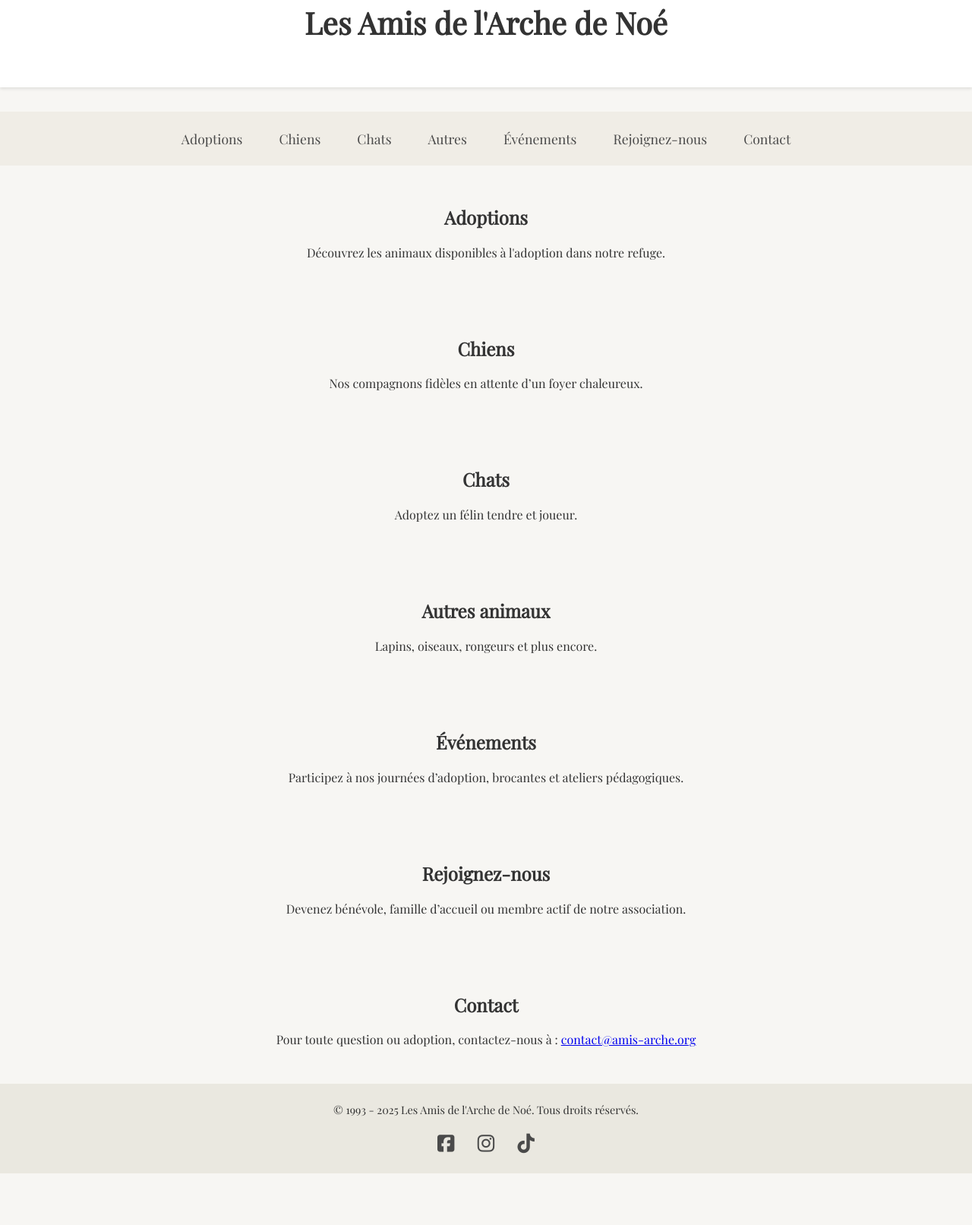
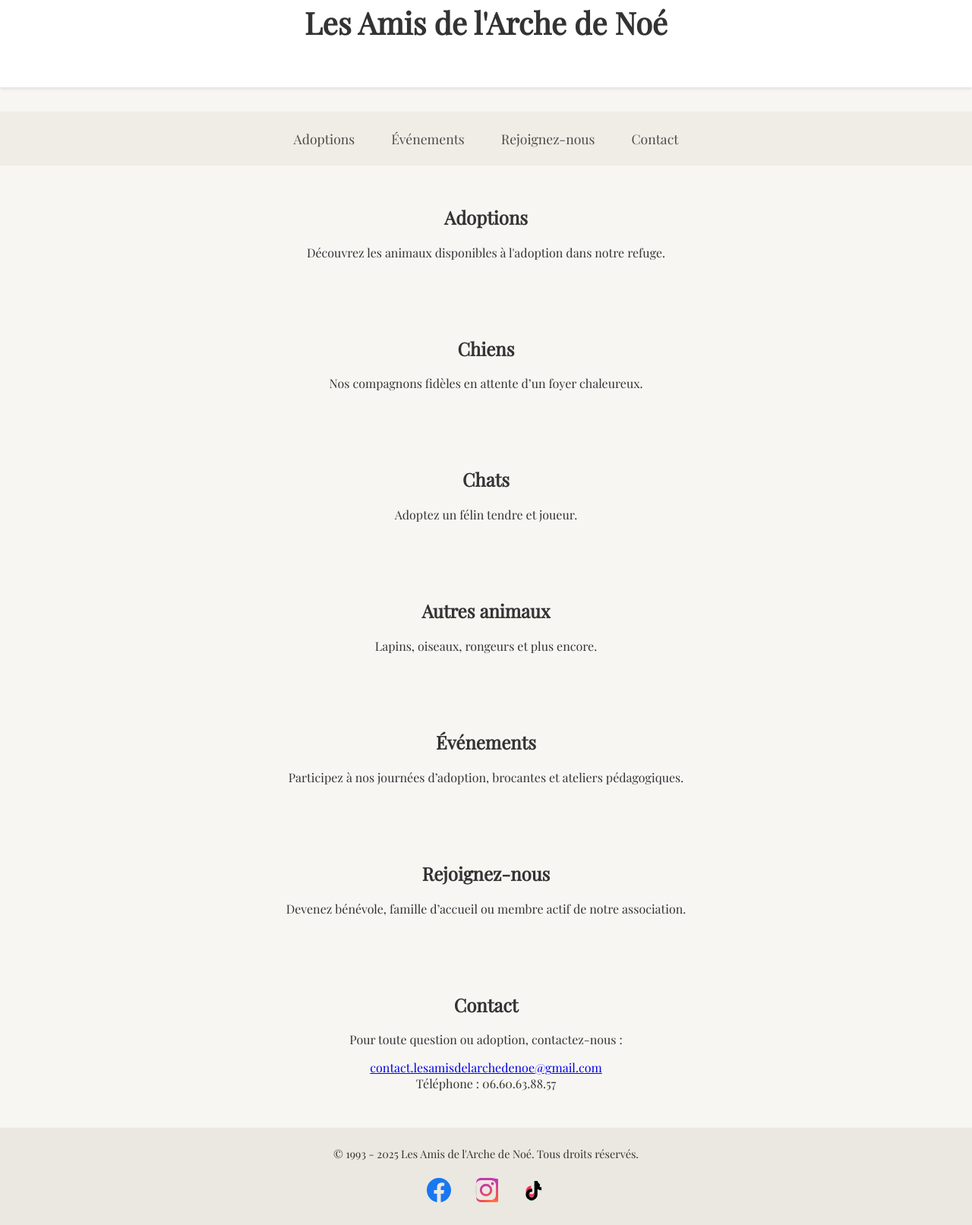
Before and after one commit to zeldalex83/association-amisarchenoe, a plain HTML site: page index.html in a window 1280 px wide. Shown: the part 199-1812 px from the top of the page at 76% size. Before the commit the page ends 1744 px from the top, so only its background shows below. Drawn offline with nearby package versions, Linux system fonts and the light colour scheme.

Commit message:
Add files via upload

```diff
--- a/index.html
+++ b/index.html
@@ -8,14 +8,17 @@
   <!-- Google Font -->
   <link href="https://fonts.googleapis.com/css2?family=Playfair+Display&display=swap" rel="stylesheet" />
 
-  <!-- Font Awesome for social icons -->
-  <script src="https://kit.fontawesome.com/a076d05399.js" crossorigin="anonymous"></script>
-
   <style>
+    :root{
+      --muted: #4a4a4a;
+      --bg: #f7f6f3;
+      --footer: #eae8e0;
+    }
+    *{box-sizing:border-box}
     body {
       font-family: 'Playfair Display', serif;
       margin: 0;
-      background-color: #f7f6f3;
+      background-color: var(--bg);
       color: #333;
       text-align: center;
     }
@@ -47,7 +50,7 @@
     }
 
     nav a {
-      color: #4a4a4a;
+      color: var(--muted);
       text-decoration: none;
       padding: 0.5rem 1rem;
       border-radius: 5px;
@@ -58,38 +61,96 @@
       background-color: #dcd6cb;
     }
 
+    /* Dropdown container */
+    .dropdown {
+      position: relative;
+      display: flex; /* plutôt que inline-block */
+      align-items: center;
+    }
+
+    .dropdown > a {
+      color: var(--muted);
+      text-decoration: none;
+      padding: 0.5rem 1rem;
+      border-radius: 5px;
+      transition: background 0.3s ease;
+    }
+
+    .dropdown > a:hover {
+      background-color: #dcd6cb;
+    }
+
+    .submenu {
+      display: none;
+      position: absolute;
+      background-color: #f0ede6;
+      min-width: 160px;
+      box-shadow: 0 2px 4px rgba(0,0,0,0.1);
+      z-index: 1;
+      flex-direction: column;
+      text-align: left;
+    }
+
+    .submenu a {
+      display: block;
+      padding: 0.5rem 1rem;
+      font-size: 0.95rem;
+      color: #666;
+    }
+
+    .submenu a:hover {
+      background-color: #dcd6cb;
+    }
+
+    .dropdown:hover .submenu {
+      display: flex;
+    }
+
     section {
       padding: 2rem;
     }
 
+    article {
+      margin: 1.5rem 0;
+    }
+
     footer {
-      background-color: #eae8e0;
+      background-color: var(--footer);
       padding: 1.5rem 1rem;
       font-size: 0.9rem;
     }
 
     .social-icons {
       margin-top: 1rem;
+      display: flex;
+      justify-content: center;
+      gap: 18px;
     }
 
-    .social-icons a {
-      margin: 0 12px;
-      color: #4a4a4a;
-      text-decoration: none;
-      font-size: 1.6rem;
-      transition: color 0.3s ease;
+    .social-icons a{
+      width:44px;
+      height:44px;
+      display:inline-flex;
+      align-items:center;
+      justify-content:center;
+      border-radius:8px;
+      text-decoration:none;
+      transition: transform .18s ease;
     }
+    .social-icons a:hover{ transform: translateY(-3px); }
 
-    .social-icons a:hover {
-      color: #3b5998; /* Facebook */
-    }
+    .social-icons svg{ width:32px; height:32px; display:block; }
 
-    .social-icons a.instagram:hover {
-      color: #e4405f; /* Instagram */
-    }
-
-    .social-icons a.tiktok:hover {
-      color: #000; /* TikTok (no official color) */
+    .sr-only{
+      position:absolute;
+      width:1px;
+      height:1px;
+      padding:0;
+      margin:-1px;
+      overflow:hidden;
+      clip:rect(0,0,0,0);
+      white-space:nowrap;
+      border:0;
     }
   </style>
 </head>
@@ -101,10 +162,14 @@
   </header>
 
   <nav>
-    <a href="#adoptions">Adoptions</a>
-    <a href="#chiens">Chiens</a>
-    <a href="#chats">Chats</a>
-    <a href="#autres">Autres</a>
+    <div class="dropdown">
+      <a href="#adoptions">Adoptions</a>
+      <div class="submenu">
+        <a href="#chiens">Chiens</a>
+        <a href="#chats">Chats</a>
+        <a href="#autres">Autres</a>
+      </div>
+    </div>
     <a href="#evenements">Événements</a>
     <a href="#rejoignez-nous">Rejoignez-nous</a>
     <a href="#contact">Contact</a>
@@ -142,20 +207,46 @@
 
   <section id="contact">
     <h2>Contact</h2>
-    <p>Pour toute question ou adoption, contactez-nous à : <a href="mailto:contact@amis-arche.org">contact@amis-arche.org</a></p>
+    <p>Pour toute question ou adoption, contactez-nous : </p>
+    <p><a href="mailto:contact.lesamisdelarchedenoe@gmail.com">contact.lesamisdelarchedenoe@gmail.com</a> <br>
+    Téléphone : 06.60.63.88.57</p>
   </section>
 
   <footer>
     &copy; 1993 - 2025 Les Amis de l'Arche de Noé. Tous droits réservés.
-    <div class="social-icons">
-      <a href="https://www.facebook.com/Les.amis.de.larche.de.noe/" target="_blank" aria-label="Facebook">
-        <i class="fab fa-facebook-square"></i>
+    <div class="social-icons" aria-label="Liens vers nos réseaux sociaux">
+      <!-- Facebook official logo -->
+      <a class="facebook" href="https://www.facebook.com/Les.amis.de.larche.de.noe/" target="_blank" aria-label="Facebook">
+        <svg xmlns="http://www.w3.org/2000/svg" viewBox="0 0 24 24" role="img" aria-hidden="false">
+          <title>Facebook</title>
+          <path fill="#1877F2" d="M24 12.073C24 5.405 18.627 0 12 0S0 5.405 0 12.073C0 18.1 4.388 23.093 10.125 24v-8.437H7.078V12.07h3.047V9.412c0-3.021 1.792-4.688 4.533-4.688 1.312 0 2.686.235 2.686.235v2.953h-1.513c-1.49 0-1.953.925-1.953 1.874v2.284h3.328l-.532 3.493h-2.796V24C19.612 23.093 24 18.1 24 12.073z"/>
+        </svg>
+        <span class="sr-only">Facebook</span>
       </a>
-      <a href="https://www.instagram.com/lesamisdelarchedenoe/" target="_blank" class="instagram" aria-label="Instagram">
-        <i class="fab fa-instagram"></i>
+
+      <!-- Instagram official logo -->
+      <a class="instagram" href="https://www.instagram.com/lesamisdelarchedenoe/" target="_blank" aria-label="Instagram">
+        <svg xmlns="http://www.w3.org/2000/svg" viewBox="0 0 24 24" role="img" aria-hidden="false">
+          <title>Instagram</title>
+          <radialGradient id="a" cx="1.464" cy="0.464" r="1.29" gradientTransform="matrix(0 1 -.777 0 1.1 -.004)" gradientUnits="objectBoundingBox">
+            <stop offset="0" stop-color="#fd5"/>
+            <stop offset=".5" stop-color="#ff543e"/>
+            <stop offset="1" stop-color="#c837ab"/>
+          </radialGradient>
+          <path fill="url(#a)" d="M12 2.163c3.204 0 3.584.012 4.85.07 1.366.062 2.633.35 3.608 1.325.975.975 1.263 2.242 1.325 3.608.058 1.266.07 1.646.07 4.85s-.012 3.584-.07 4.85c-.062 1.366-.35 2.633-1.325 3.608-.975.975-2.242 1.263-3.608 1.325-1.266.058-1.646.07-4.85.07s-3.584-.012-4.85-.07c-1.366-.062-2.633-.35-3.608-1.325-.975-.975-1.263-2.242-1.325-3.608C2.175 15.747 2.163 15.367 2.163 12s.012-3.584.07-4.85c.062-1.366.35-2.633 1.325-3.608.975-.975 2.242-1.263 3.608-1.325C8.416 2.175 8.796 2.163 12 2.163zm0-2.163C8.741 0 8.332.013 7.052.072 5.772.131 4.64.363 3.678 1.326c-.963.963-1.195 2.094-1.254 3.374C2.365 5.98 2.352 6.389 2.352 12s.013 6.02.072 7.3c.059 1.28.291 2.411 1.254 3.374.963.963 2.094 1.195 3.374 1.254 1.28.059 1.689.072 7.3.072s6.02-.013 7.3-.072c1.28-.059 2.411-.291 3.374-1.254.963-.963 1.195-2.094 1.254-3.374.059-1.28.072-1.689.072-7.3s-.013-6.02-.072-7.3c-.059-1.28-.291-2.411-1.254-3.374C19.411.363 18.28.131 17 .072 15.72.013 15.311 0 12 0zm0 5.838A6.162 6.162 0 0 0 5.838 12 6.162 6.162 0 0 0 12 18.162 6.162 6.162 0 0 0 18.162 12 6.162 6.162 0 0 0 12 5.838zm0 10.162A3.999 3.999 0 1 1 12 8a3.999 3.999 0 0 1 0 7.999zm6.406-11.845a1.44 1.44 0 1 0 0 2.881 1.44 1.44 0 0 0 0-2.881z"/>
+        </svg>
+        <span class="sr-only">Instagram</span>
       </a>
-      <a href="https://tiktok.com/@lesamisdelarchedenoe" target="_blank" class="tiktok" aria-label="TikTok">
-        <i class="fab fa-tiktok"></i>
+
+      <!-- TikTok official logo -->
+      <a class="tiktok" href="https://tiktok.com/@lesamisdelarchedenoe" target="_blank" aria-label="TikTok">
+        <svg xmlns="http://www.w3.org/2000/svg" viewBox="0 0 48 48" role="img" aria-hidden="false">
+          <title>TikTok</title>
+          <path fill="#25F4EE" d="M37.5 12.5c-2.3-1.6-4.1-3.8-4.8-6.4h-6.1v26.9c0 3-2.5 5.5-5.5 5.5s-5.5-2.5-5.5-5.5c0-3 2.5-5.5 5.5-5.5 0.4 0 0.8 0 1.2 0.1v-6.2c-0.4 0-0.8-0.1-1.2-0.1-6.3 0-11.5 5.2-11.5 11.5s5.2 11.5 11.5 11.5c6.3 0 11.5-5.2 11.5-11.5V21.9c2.3 1.6 5 2.6 8 2.6v-6c-1.2 0-2.5-0.4-3.5-1z"/>
+          <path fill="#FE2C55" d="M32.7 19.7v-3.6c-1.2-1-2.2-2.2-3-3.6h-2.9v14.3c0 3-2.5 5.5-5.5 5.5s-5.5-2.5-5.5-5.5c0-2.7 1.9-5 4.4-5.4v-6.1c-5.8 0.4-10.4 5.2-10.4 11.1 0 6.1 5 11.1 11.1 11.1 6.1 0 11.1-5 11.1-11.1V19.7z"/>
+          <path fill="#000" d="M37.5 12.5c-2.3-1.6-4.1-3.8-4.8-6.4h-6.1v26.9c0 3-2.5 5.5-5.5 5.5s-5.5-2.5-5.5-5.5c0-3 2.5-5.5 5.5-5.5 0.4 0 0.8 0 1.2 0.1v-6.2c-0.4 0-0.8-0.1-1.2-0.1-6.3 0-11.5 5.2-11.5 11.5s5.2 11.5 11.5 11.5c6.3 0 11.5-5.2 11.5-11.5V21.9c2.3 1.6 5 2.6 8 2.6v-6c-1.2 0-2.5-0.4-3.5-1z"/>
+        </svg>
+        <span class="sr-only">TikTok</span>
       </a>
     </div>
   </footer>
```
